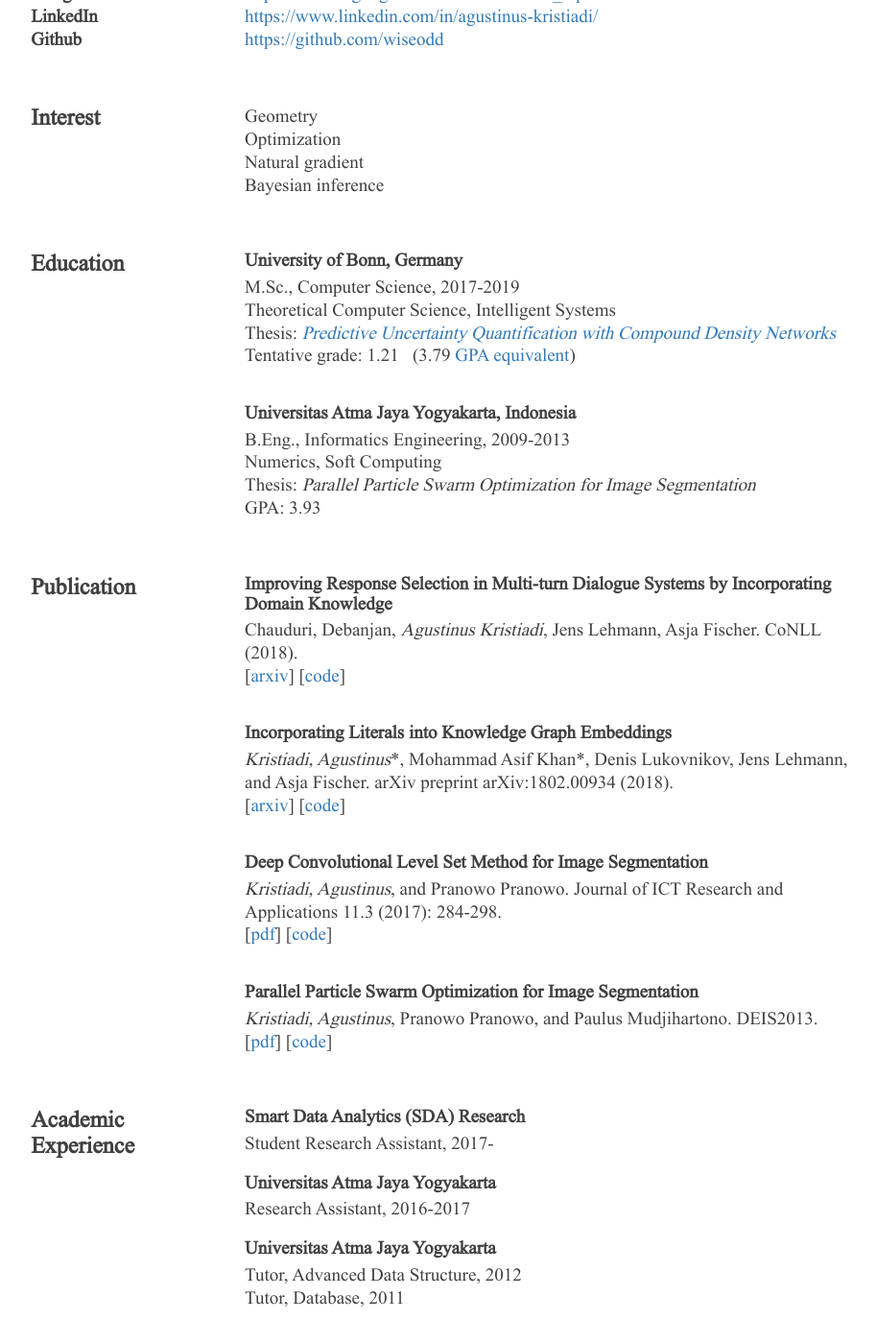
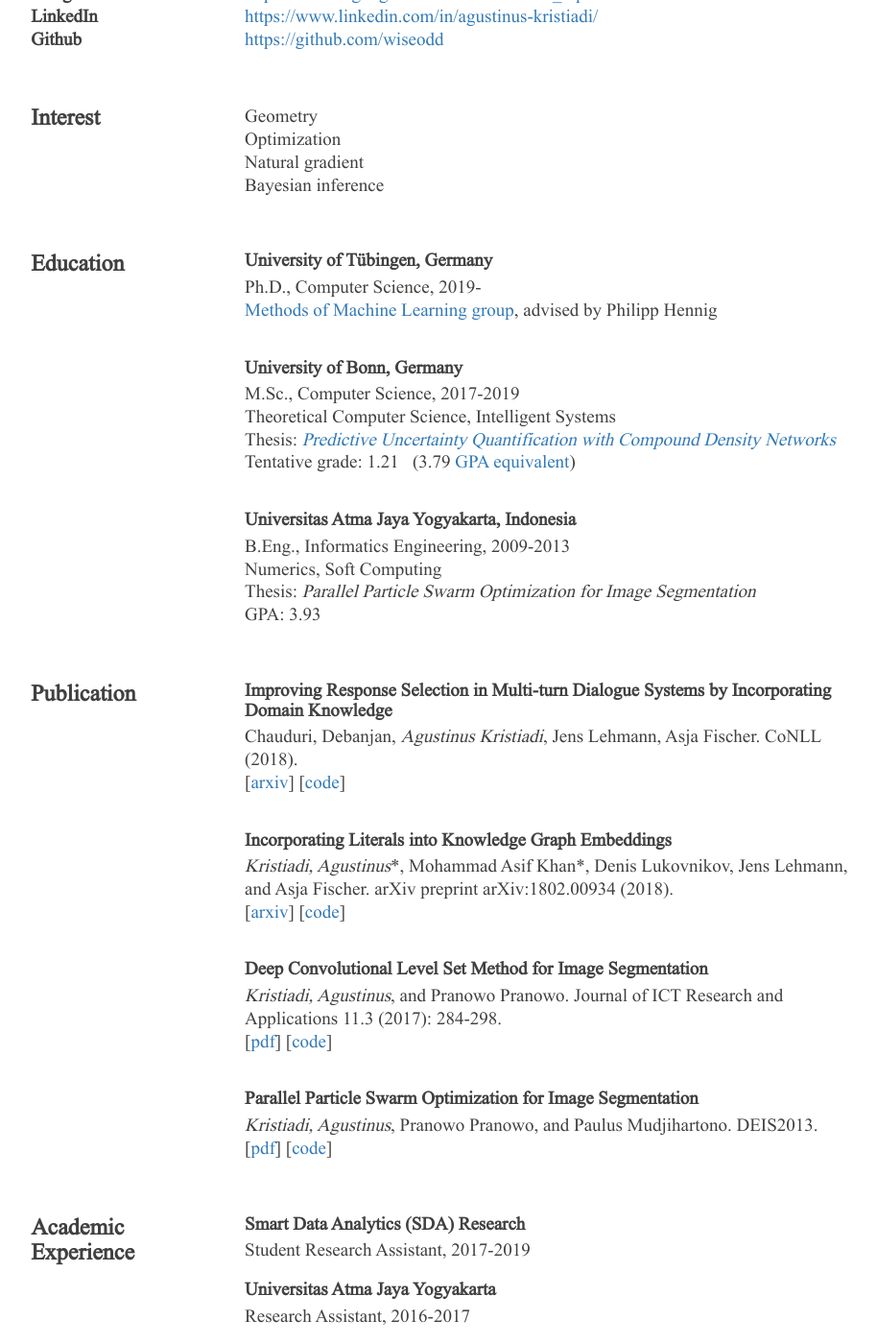
Before and after one commit to hsyodysseyjr/wiseodd0, a Jekyll site: the page built from about.html, in a window 1280 px wide and 1400 px high, scrolled down 266 px. Shown: the whole window at 96% size, without its empty margins (177-1091 px from the left). Built offline with Jekyll 4.4.1, drawn with Linux system fonts in a browser that asks for light colours; nearby versions of some CDN libraries; formulas are drawn with MathJax 3.

Commit message:
Update about

```diff
--- a/about.html
+++ b/about.html
@@ -44,6 +44,13 @@ header-img: "img/about-bg.jpg"
     <div class="row" style="padding-top: 3em;">
         <div class="col-md-3"><h3>Education</h3></div>
         <div class="col-md-9">
+            <h4>University of Tübingen, Germany</h4>
+            <div>Ph.D., Computer Science, 2019-</div>
+            <div></div>
+            <div><a href="https://uni-tuebingen.de/en/faculties/faculty-of-science/departments/computer-science/lehrstuehle/methods-of-machine-learning/">Methods of Machine Learning group</a>, advised by Philipp Hennig</div>
+
+            <div class="row" style="padding-bottom: 2em"></div>
+
             <h4>University of Bonn, Germany</h4>
             <div>M.Sc., Computer Science, 2017-2019</div>
             <div>Theoretical Computer Science, Intelligent Systems</div>
@@ -103,7 +110,7 @@ header-img: "img/about-bg.jpg"
         <div class="col-md-3"><h3>Academic Experience</h3></div>
         <div class="col-md-9">
             <h4>Smart Data Analytics (SDA) Research</h4>
-            <div>Student Research Assistant, 2017-</div>
+            <div>Student Research Assistant, 2017-2019</div>
 
             <div class="row" style="padding-bottom: 1em"></div>
 
```
